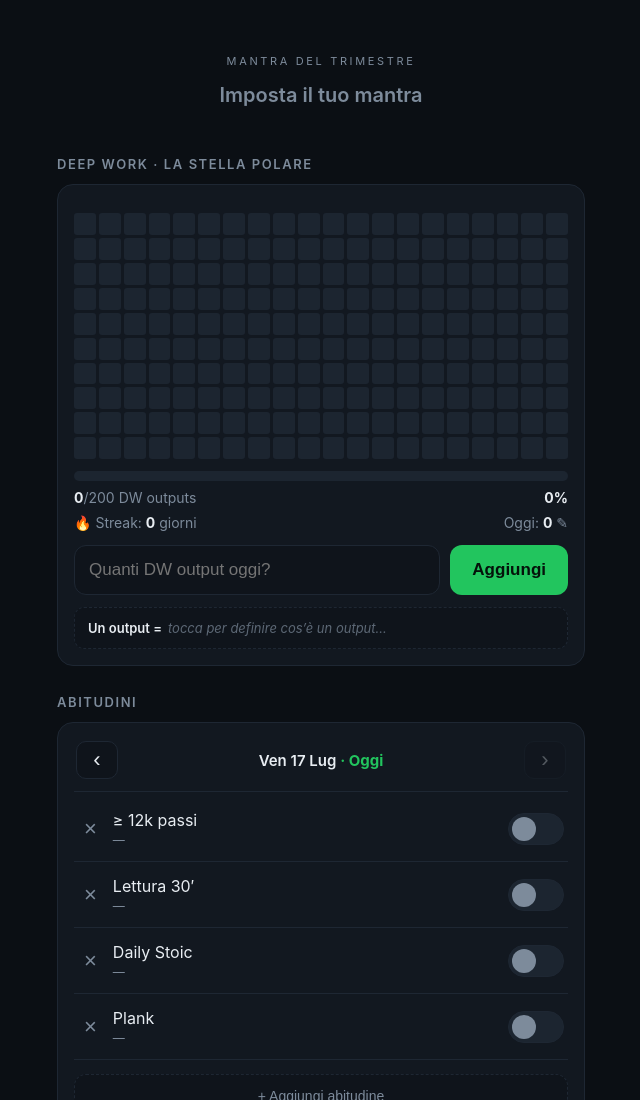
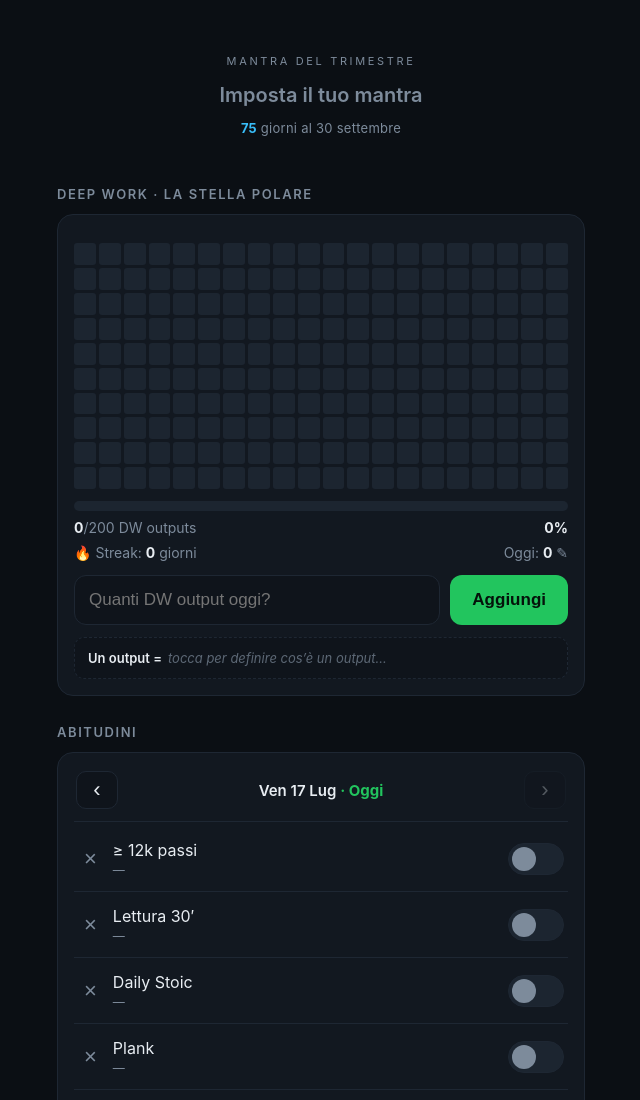
Before and after one commit to jimmymignogna/tracker-app, a website: page index.html in a window 1280 px wide. Shown: the top 1100 px of the page, without its empty margins (319-959 px from the left). Drawn offline with Linux system fonts and the light colour scheme.

Commit message:
Add countdown to 30 September

```diff
--- a/index.html
+++ b/index.html
@@ -34,6 +34,8 @@
     -webkit-text-fill-color:var(--muted); background:none; font-weight:600; font-size:20px;
   }
   .mantra-hint{font-size:11px; color:var(--muted); margin-top:14px; opacity:.55}
+  #mantraCountdown{font-size:13px; color:var(--muted); margin-top:14px; letter-spacing:.02em}
+  #mantraCountdown b{color:var(--accent); font-weight:700}
 
   /* Grid */
   .grid{display:grid; grid-template-columns:repeat(20,1fr); gap:3px; margin:12px 0}
@@ -108,6 +110,7 @@
 <div id="mantraWrap" onclick="editMantra()">
   <div class="mantra-label">Mantra del trimestre</div>
   <div id="mantraDisplay"></div>
+  <div id="mantraCountdown"></div>
 </div>
 
 <!-- DEEP WORK -->
@@ -224,6 +227,16 @@ function renderMantra(){
   const el=document.getElementById('mantraDisplay');
   el.textContent = S.mantra || 'Imposta il tuo mantra';
   el.classList.toggle('placeholder', !S.mantra);
+  renderCountdown();
+}
+function renderCountdown(){
+  const el=document.getElementById('mantraCountdown');
+  const now=new Date(today()+'T12:00:00');
+  const end=new Date(now.getFullYear()+'-09-30T12:00:00');
+  const d=Math.round((end-now)/86400000);
+  if(d>0) el.innerHTML=`<b>${d}</b> giorni al 30 settembre`;
+  else if(d===0) el.innerHTML=`Ultimo giorno del trimestre 🎯`;
+  else el.innerHTML=`Trimestre concluso — scegli il prossimo mantra`;
 }
 function editMantra(){
   const v=prompt('Il tuo mantra del trimestre:', S.mantra||'');
```
